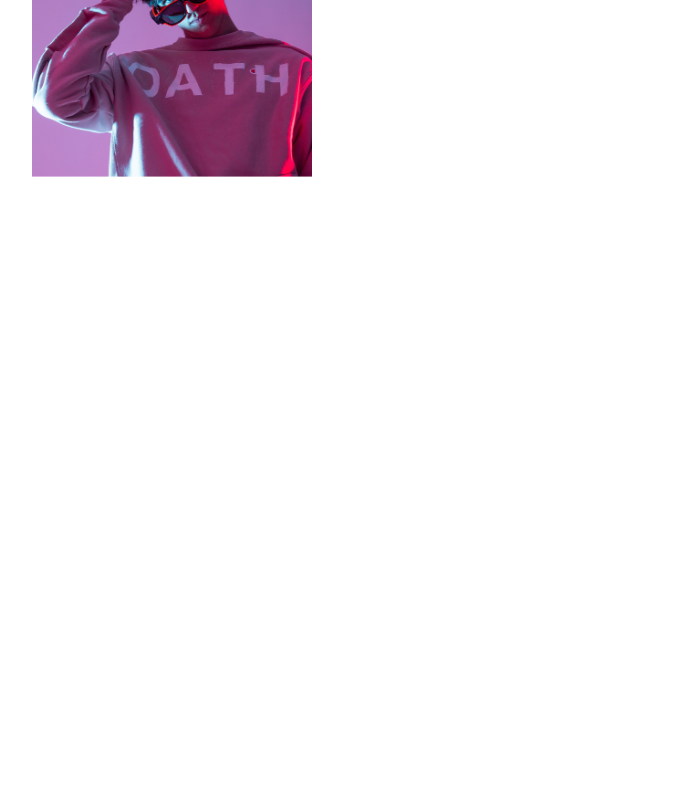
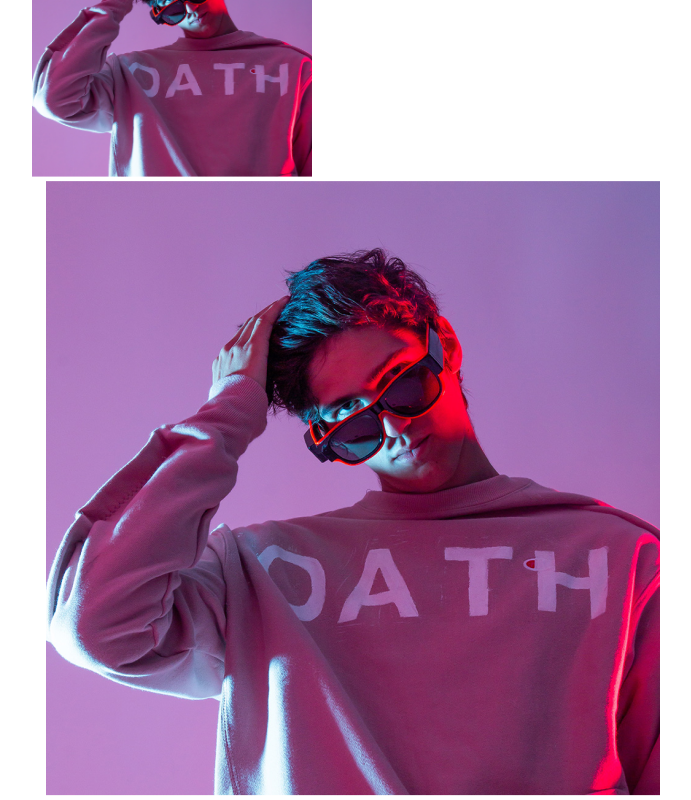
Before and after one commit to hamo123-vi/id-gram, a React (Create React App) app: page / in a window 1280 px wide. Shown: the part 2048-2848 px from the top of the page, without its empty margins (160-851 px from the left). Before the commit the page ends 2229 px from the top, so only its background shows below. Built offline with nearby package versions, Linux system fonts and the light colour scheme.

Commit message:
Profile create

```diff
--- a/src/App.js
+++ b/src/App.js
@@ -3,6 +3,7 @@
 import { Home } from './components/Home/Home';
 import './style/App.css';
 import { Explore } from './components/Explore screen/Explore';
+import { UserProfile } from './components/Profiles/UserProfile';
 
 export const App = () => {
   return (
@@ -12,6 +13,7 @@
         <div className='content'>
           <Home />
           <Explore />
+          <UserProfile />
         </div>
     </div>
   )
--- /dev/null
+++ b/src/components/Profiles/ProfileHeader.js
@@ -0,0 +1,12 @@
+import React from 'react';
+import '../../style/profiles.css'
+import { ProfilePictureContainer } from '../Home/Secondary component/Switch account/ProfilePictureContainer';
+
+export const ProfileHeader = () => {
+
+    return(
+        <div className='profile-header'>
+            <ProfilePictureContainer />
+        </div>
+    )
+}
--- /dev/null
+++ b/src/components/Profiles/ProfilePictureContainer.js
@@ -0,0 +1,12 @@
+import React from 'react';
+import '../../style/profiles.css'
+import { StoryImage } from '../Home/Story section/StoryImage';
+
+export const ProfilePictureContainer = () => {
+
+    return(
+        <div className='profile-picture-container'>
+            <StoryImage />
+        </div>
+    )
+}
--- /dev/null
+++ b/src/components/Profiles/UserProfile.js
@@ -0,0 +1,12 @@
+import React from 'react';
+import '../../style/profiles.css'
+import { ProfileHeader } from './ProfileHeader';
+
+export const UserProfile = () => {
+
+    return(
+        <div className='profile-header'>
+            <ProfileHeader />
+        </div>
+    )
+}
--- /dev/null
+++ b/src/style/profiles.css
@@ -0,0 +1,26 @@
+.profile-header, .profile-picture-container, ..profile-info-container {
+    display: flex;
+}
+
+.profile-picture-container, .profile-info-container {
+    flex-direction: column;
+}
+
+.profile-header {
+
+    flex-direction: row;
+    justify-content: flex-start;
+    align-items: center;
+}
+
+.profile-header {
+    align-items: center;
+}
+
+.profile-picture-container, .profile-info-container {
+    justify-content: center;
+}
+
+.profile-info-container {
+    align-items: flex-start;
+}
```
Also changed, not shown: src/assets/Options.png (added).
